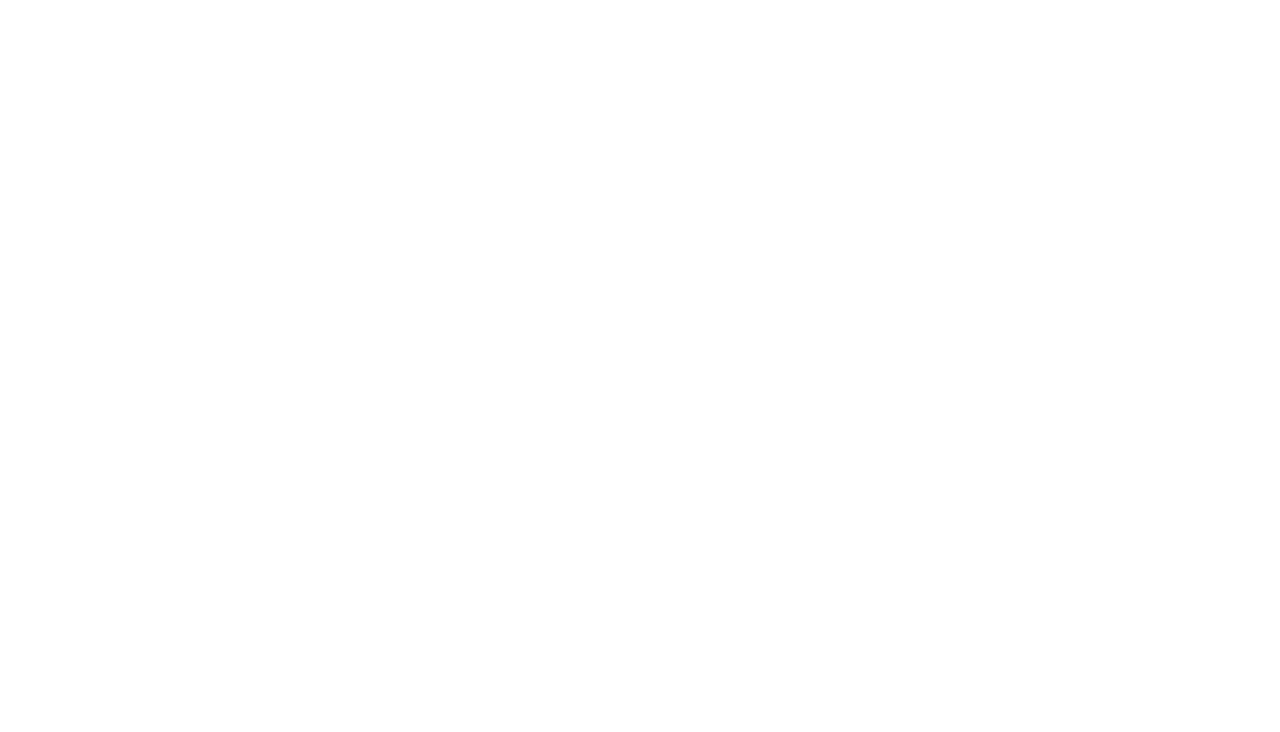
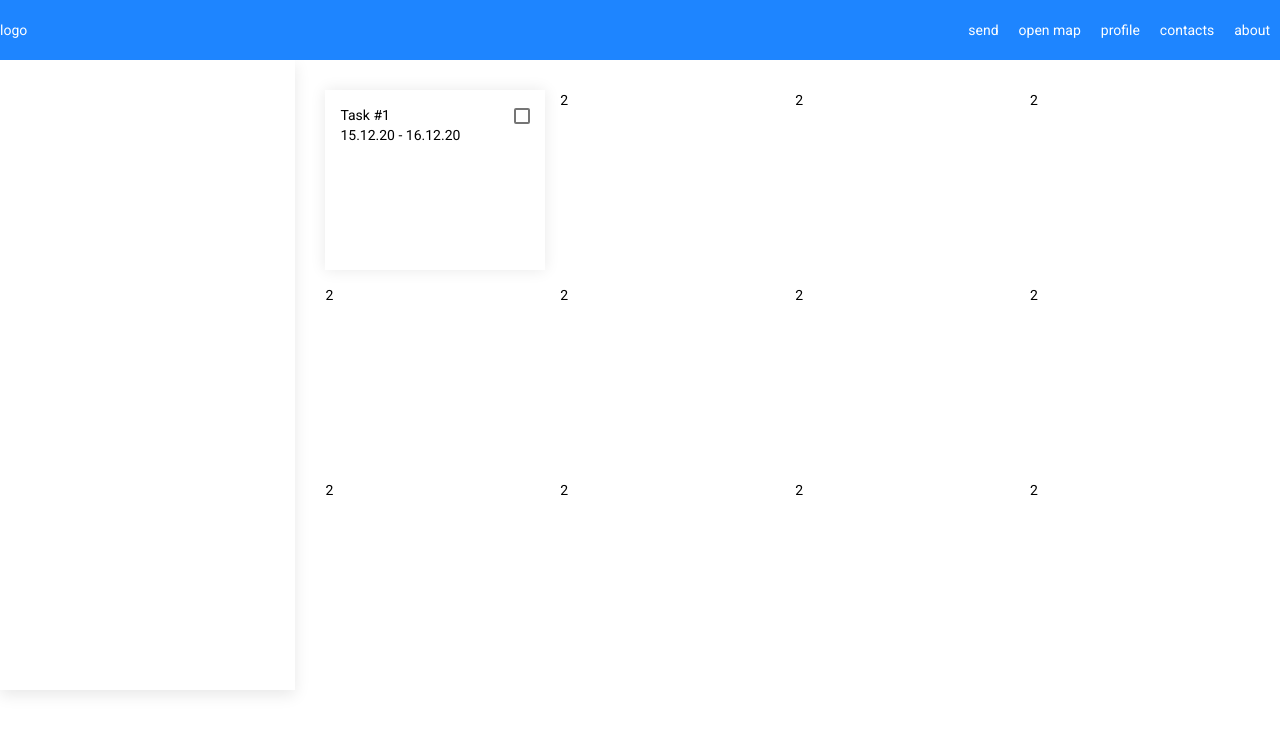
Before and after one commit to taktigrynerychat/TodoApp, an Angular app: page /dashboard in a window 1280 px wide. Shown: the top 732 px of the page. Built offline with nearby package versions, Linux system fonts and the light colour scheme.

Commit message:
grid cards styles

```diff
--- a/src/app/app.module.ts
+++ b/src/app/app.module.ts
@@ -2,6 +2,7 @@
 import { NgModule } from '@angular/core';
 import { AppComponent } from './app.component';
 import {AppRoutingModule} from './app-routing.module';
+import {DashboardModule} from './modules/dashboard/dashboard.module';
 
 @NgModule({
   declarations: [
@@ -9,7 +10,8 @@
   ],
   imports: [
     BrowserModule,
-    AppRoutingModule
+    AppRoutingModule,
+    DashboardModule
   ],
   providers: [],
   bootstrap: [AppComponent]
--- a/src/app/modules/dashboard/dashboard.component.html
+++ b/src/app/modules/dashboard/dashboard.component.html
@@ -1 +1,30 @@
-<app-page-layout></app-page-layout>
+<app-page-layout>
+  <div content class="dashboard">
+    <div class="dashboard__sidebar">
+    </div>
+    <div class="dashboard__content dashboard-content">
+      <div class="dashboard-content__grid">
+        <div class="dashboard-content__cell dashboard-content-cell">
+          <div class="dashboard-content-cell__header-wrapper">
+            <div class="dashboard-content-cell__header">
+              <span class="dashboard-content-cell__title">Task #1</span>
+              <span class="dashboard-content-cell__date">15.12.20 - 16.12.20</span>
+            </div>
+            <mat-checkbox></mat-checkbox>
+          </div>
+        </div>
+        <div>2</div>
+        <div>2</div>
+        <div>2</div>
+        <div>2</div>
+        <div>2</div>
+        <div>2</div>
+        <div>2</div>
+        <div>2</div>
+        <div>2</div>
+        <div>2</div>
+        <div>2</div>
+      </div>
+    </div>
+  </div>
+</app-page-layout>
--- a/src/app/modules/dashboard/dashboard.component.less
+++ b/src/app/modules/dashboard/dashboard.component.less
@@ -0,0 +1,54 @@
+@import "../../../assets/styles/base.less";
+
+.dashboard {
+  display: flex;
+  flex-basis: 100%;
+
+  &__sidebar {
+    display: flex;
+    flex: 0 1 30%;
+    align-self: stretch;
+    flex-direction: column;
+    //background: red;
+    box-shadow: 0px 5px 15px #E8E8E8;
+  }
+
+  &__content {
+    display: flex;
+    flex: 0 1 100%;
+    //background: yellow;
+  }
+
+  &-content {
+    &__grid {
+      padding: 30px;
+      grid-template-columns: repeat(auto-fill, minmax(180px, 1fr));
+      display: grid;
+      width: 100%;
+      grid-auto-rows: 180px;
+      grid-gap: 15px;
+
+    }
+
+    &__cell {
+      box-shadow: @card-shadow;
+      padding: 15px;
+    }
+
+    &-cell {
+      &__header-wrapper {
+        display: flex;
+
+        mat-checkbox {
+          margin-left: auto;
+        }
+      }
+
+      &__header {
+        display: flex;
+        flex-direction: column;
+      }
+    }
+  }
+
+}
--- a/src/app/modules/dashboard/dashboard.module.ts
+++ b/src/app/modules/dashboard/dashboard.module.ts
@@ -2,13 +2,15 @@
 import { CommonModule } from '@angular/common';
 import { DashboardComponent } from './dashboard.component';
 import {PageLayoutModule} from '../page-layout/page-layout.module';
+import {MatCheckboxModule} from "@angular/material/checkbox";
 
 
 @NgModule({
   declarations: [DashboardComponent],
   imports: [
     CommonModule,
-    PageLayoutModule
+    PageLayoutModule,
+    MatCheckboxModule,
   ]
 })
 export class DashboardModule { }
--- /dev/null
+++ b/src/app/modules/page-layout/components/header/header.component.html
@@ -0,0 +1,26 @@
+<div class="app-header">
+  <div class="app-header__wrapper">
+    <div class="app-header__logo">
+      logo
+    </div>
+    <ul class="app-header__nav app-header-nav">
+      <li *ngFor="let item of headerData"
+          class="app-header-nav__item app-header-nav-item"
+          (click)="navigateTo(item?.url)">
+        <span class="app-header-nav-item__text">{{item?.text}}</span>
+        <svg class="app-header-nav-item__icon" width="11" height="19" viewBox="0 0 11 19"
+             xmlns="http://www.w3.org/2000/svg">
+          <path d="M1.25 0.75L9.75 9.25L1.25 17.75"></path>
+        </svg>
+      </li>
+    </ul>
+    <div class="app-header__icon-wrapper">
+      <div id="nav-icon1" class="app-header__burger-icon">
+        <span></span>
+        <span></span>
+        <span></span>
+      </div>
+
+    </div>
+  </div>
+</div>
--- /dev/null
+++ b/src/app/modules/page-layout/components/header/header.component.less
@@ -0,0 +1,177 @@
+@import "../../../../../assets/styles/base.less";
+
+.app-header {
+  position: absolute;
+  z-index: 1;
+  width: 100%;
+  height: @header-height;
+  display: flex;
+  justify-content: flex-end;
+
+  top: 0;
+  transition: 0.3s;
+
+  &__logo {
+
+  }
+
+  &__icon-wrapper {
+    display: none;
+    padding: 10px 15px;
+    height: 100%;
+
+    @media @mobile {
+      display: flex;
+      align-items: center;
+    }
+  }
+
+  &__burger-icon {
+    height: 40px;
+    width: auto;
+  }
+
+  &__nav {
+    display: flex;
+    flex-direction: row;
+
+    @media @mobile {
+      position: fixed;
+      height: 0;
+      width: 100%;
+      background-color: darken(@white, 5);
+      transition: .2s;
+      overflow: hidden;
+      top: @header-height;
+      flex-direction: column;
+
+      &._active {
+        height: 100vh;
+      }
+    }
+  }
+
+  &-nav {
+
+    &__item {
+      list-style-type: none;
+      display: flex;
+      margin: 0 10px;
+      cursor: pointer;
+      flex-direction: row;
+      justify-content: space-between;
+      align-items: center;
+
+      @media @mobile {
+        //height: auto;
+        width: 100%;
+        margin: 0;
+        min-height: 50px;
+
+        &:not(:last-child) {
+          border-bottom: 1px solid grey;
+        }
+      }
+    }
+
+    &-item {
+      &__text {
+        &:hover{
+          color: yellow;
+        }
+        @media @mobile {
+          color: #000;
+        }
+      }
+
+      &__icon {
+        display: none;
+        fill: none;
+        stroke: #000000;
+
+        @media @mobile {
+          display: flex;
+        }
+      }
+    }
+
+  }
+
+  &__wrapper {
+    display: flex;
+    width: 100%;
+    height: 100%;
+    background-color: @primary;
+    transition: 0.2s;
+    align-items: center;
+    justify-content: space-between;
+    color: @white;
+  }
+
+}
+
+#nav-icon1, #nav-icon2, #nav-icon3, #nav-icon4 {
+  width: 20px;
+  position: relative;
+  -webkit-transform: rotate(0deg);
+  -moz-transform: rotate(0deg);
+  -o-transform: rotate(0deg);
+  transform: rotate(0deg);
+  -webkit-transition: .5s ease-in-out;
+  -moz-transition: .5s ease-in-out;
+  -o-transition: .5s ease-in-out;
+  transition: .5s ease-in-out;
+  cursor: pointer;
+}
+
+#nav-icon1 span, #nav-icon3 span, #nav-icon4 span {
+  display: block;
+  position: absolute;
+  height: 2px;
+  width: 100%;
+  background: @white;
+  border-radius: 2px;
+  opacity: 1;
+  left: 0;
+  -webkit-transform: rotate(0deg);
+  -moz-transform: rotate(0deg);
+  -o-transform: rotate(0deg);
+  transform: rotate(0deg);
+  -webkit-transition: .25s ease-in-out;
+  -moz-transition: .25s ease-in-out;
+  -o-transition: .25s ease-in-out;
+  transition: .25s ease-in-out;
+}
+
+#nav-icon1 span:nth-child(1) {
+  top: 15px;
+}
+
+#nav-icon1 span:nth-child(2) {
+  top: 20px;
+}
+
+#nav-icon1 span:nth-child(3) {
+  top: 25px;
+}
+
+#nav-icon1.open span:nth-child(1) {
+  top: 18px;
+  -webkit-transform: rotate(135deg);
+  -moz-transform: rotate(135deg);
+  -o-transform: rotate(135deg);
+  transform: rotate(135deg);
+}
+
+#nav-icon1.open span:nth-child(2) {
+  opacity: 0;
+  left: -60px;
+}
+
+#nav-icon1.open span:nth-child(3) {
+  top: 18px;
+  -webkit-transform: rotate(-135deg);
+  -moz-transform: rotate(-135deg);
+  -o-transform: rotate(-135deg);
+  transform: rotate(-135deg);
+}
--- /dev/null
+++ b/src/app/modules/page-layout/components/header/header.component.ts
@@ -0,0 +1,35 @@
+import {Component, Input, OnInit} from '@angular/core';
+import {Router} from '@angular/router';
+
+@Component({
+  selector: 'app-header',
+  templateUrl: './header.component.html',
+  styleUrls: ['./header.component.less']
+})
+export class HeaderComponent implements OnInit {
+  @Input()
+  headerData;
+
+  constructor(public router: Router) {
+  }
+
+  ngOnInit() {
+    this.init();
+  }
+
+  init() {
+    const headerNav: Element = document.querySelectorAll('.app-header__nav')[0];
+    const body: Element = document.querySelectorAll('body')[0];
+    const headerBurgerBtn: Element = document.querySelectorAll('.app-header__icon-wrapper')[0];
+    const burgerIcon: Element = document.getElementById('nav-icon1');
+    headerBurgerBtn.addEventListener('click', () => {
+      headerNav.classList.toggle('_active');
+      burgerIcon.classList.toggle('open');
+    });
+  }
+
+  navigateTo(url: string) {
+    this.router.navigate([url]);
+  }
+
+}
--- a/src/app/modules/page-layout/page-layout.component.html
+++ b/src/app/modules/page-layout/page-layout.component.html
@@ -1 +1,4 @@
-<p>page-layout works!</p>
+<app-header [headerData]="headerData"></app-header>
+<div class="app-page">
+  <ng-content select="[content]"></ng-content>
+</div>
--- a/src/app/modules/page-layout/page-layout.component.less
+++ b/src/app/modules/page-layout/page-layout.component.less
@@ -0,0 +1,10 @@
+@import "../../../assets/styles/base.less";
+.app-page {
+  top: @header-height;
+  width: 100%;
+  transition: .3s;
+  overflow: auto;
+  position: absolute;
+  z-index: 0;
+  height: calc(100vh - @header-height) ;
+}
--- a/src/app/modules/page-layout/page-layout.component.ts
+++ b/src/app/modules/page-layout/page-layout.component.ts
@@ -7,6 +7,28 @@
 })
 export class PageLayoutComponent implements OnInit {
 
+  headerData = [
+    {
+      text: 'send',
+      url: '/main'
+    },
+    {
+      text: 'open map',
+      url: '/'
+    },
+    {
+      text: 'profile',
+      url: '/'
+    },
+    {
+      text: 'contacts',
+      url: '/'
+    },
+    {
+      text: 'about',
+      url: '/'
+    }
+  ];
   constructor() { }
 
   ngOnInit(): void {
--- a/src/app/modules/page-layout/page-layout.module.ts
+++ b/src/app/modules/page-layout/page-layout.module.ts
@@ -1,9 +1,10 @@
 import {NgModule} from '@angular/core';
 import {CommonModule} from '@angular/common';
 import {PageLayoutComponent} from './page-layout.component';
+import { HeaderComponent } from './components/header/header.component';
 
 @NgModule({
-  declarations: [PageLayoutComponent],
+  declarations: [PageLayoutComponent, HeaderComponent],
   imports: [
     CommonModule
   ], exports: [PageLayoutComponent]
--- a/src/assets/styles/vars.less
+++ b/src/assets/styles/vars.less
@@ -14,3 +14,10 @@
 
 @header-height: 60px;
 @header-margin: 200px;
+
+//colors
+@primary: #1E85FF;
+@white: #fff;
+
+//shadows
+@card-shadow: 0px 0px 15px rgba(0, 0, 0, 0.09);
```
